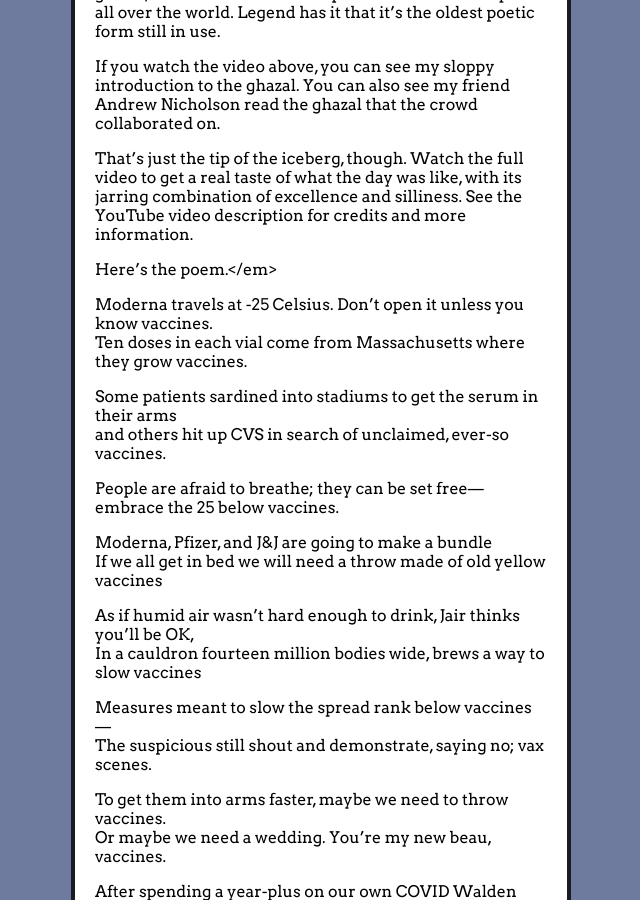
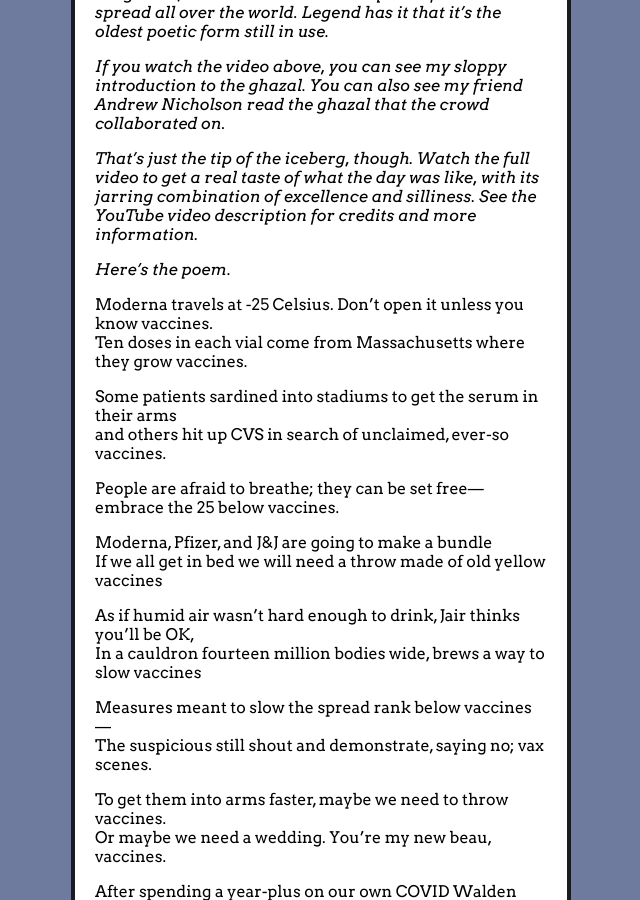
Before and after one commit to elliotharmon/blog.elliotharmon.org, a Jekyll site: the page built from _posts/2021-05-03-vaccine-ghazal.md, in a window 1280 px wide and 900 px high, scrolled down 453 px. Shown: the whole window, without its empty margins (319-959 px from the left). Built offline with Jekyll 4.4.1, drawn with Linux system fonts in a browser that asks for light colours; some of the changed lines change nothing that is shown.

Commit message:
Update 2021-05-03-vaccine-ghazal.md

```diff
--- a/_posts/2021-05-03-vaccine-ghazal.md
+++ b/_posts/2021-05-03-vaccine-ghazal.md
@@ -2,17 +2,18 @@
 title: We wrote a ghazal about vaccines
 layout: post
 published: true
+permalink: /ghazal/
 ---
 
-<em>I recently hosted an online poetry reading and social gathering called Vax Party USA. The real purpose of the event was just to share some poetry with some of my closest friends, but it was also to celebrate the increasing availability of COVID-19 vaccines.
+<em>I recently hosted an online poetry reading and social gathering called Vax Party USA. The real purpose of the event was just to share some poetry with some of my closest friends, but it was also to celebrate the increasing availability of COVID-19 vaccines.</em>
 
-As the centerpiece of the event, we all worked together on a ghazal about vaccines. If you're not familiar with the ghazal, it's a traditional Arabic poetic form that has spread all over the world. Legend has it that it's the oldest poetic form still in use.
+<em>As the centerpiece of the event, we all worked together on a ghazal about vaccines. If you're not familiar with the ghazal, it's a traditional Arabic poetic form that has spread all over the world. Legend has it that it's the oldest poetic form still in use.</em>
 
-If you watch the video above, you can see my sloppy introduction to the ghazal. You can also see my friend Andrew Nicholson read the ghazal that the crowd collaborated on.
+<em>If you watch the video above, you can see my sloppy introduction to the ghazal. You can also see my friend Andrew Nicholson read the ghazal that the crowd collaborated on.</em>
 
-That's just the tip of the iceberg, though. Watch the full video to get a real taste of what the day was like, with its jarring combination of excellence and silliness. See the YouTube video description for credits and more information.
+<em>That's just the tip of the iceberg, though. Watch the full video to get a real taste of what the day was like, with its jarring combination of excellence and silliness. See the YouTube video description for credits and more information.</em>
 
-Here's the poem.</em>
+<em>Here's the poem.</em>
 
 Moderna travels at -25 Celsius. Don’t open it unless you know vaccines.<br />
 Ten doses in each vial come from Massachusetts where they grow vaccines.
```
